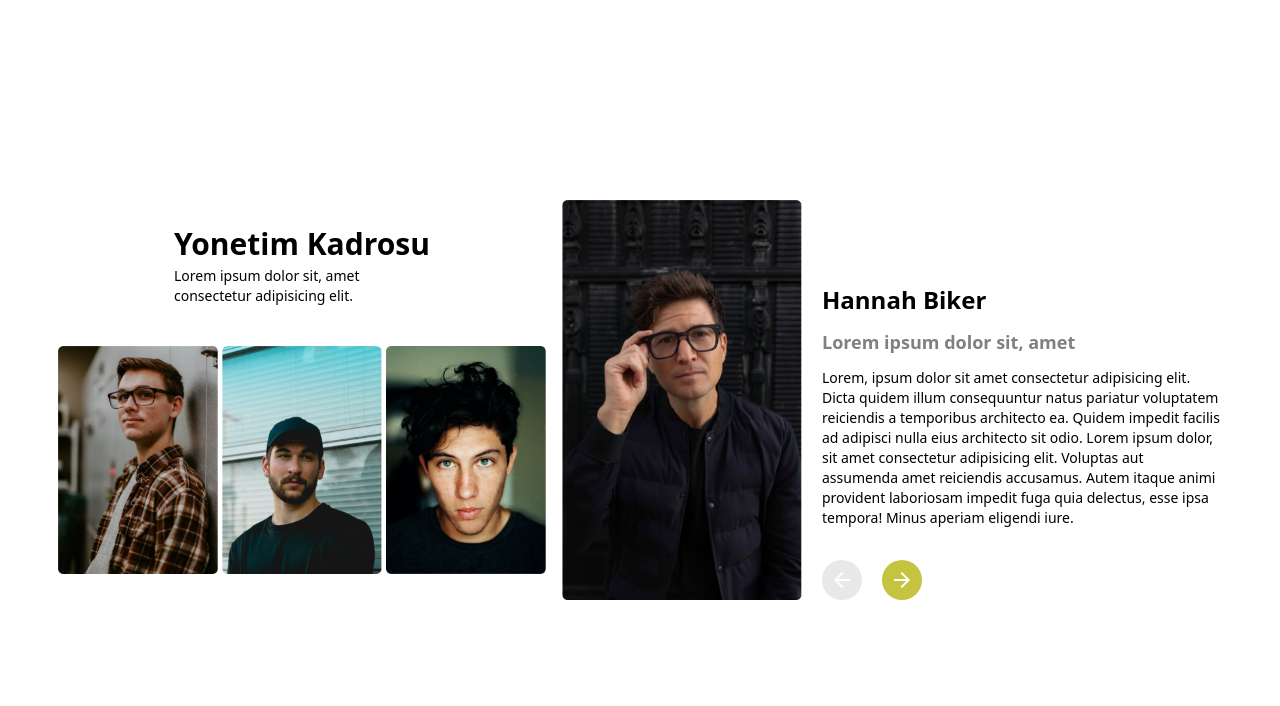
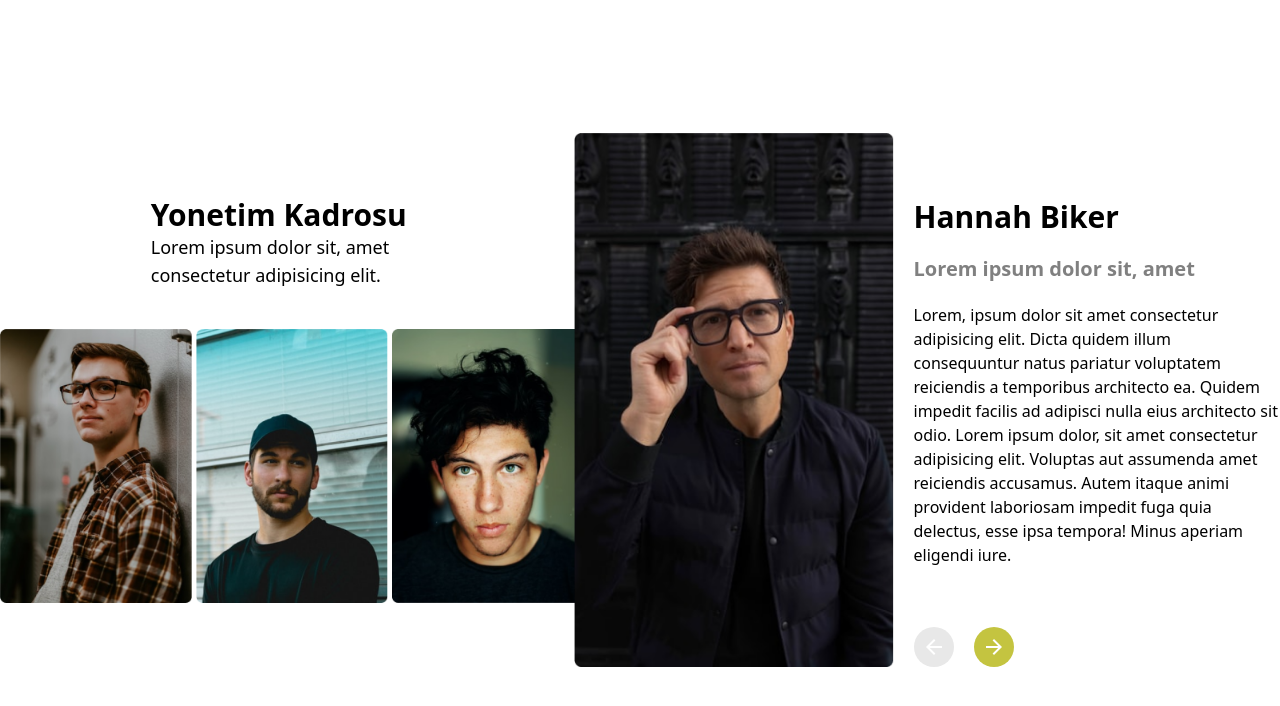
Before and after one commit to the-coder-kalisa/slider, a React (Vite) app: page / in a window 1280 px wide. Shown: the top 706 px of the page. Built offline with nearby package versions, Linux system fonts and the light colour scheme.

Commit message:
finished

```diff
--- a/src/components/Left.tsx
+++ b/src/components/Left.tsx
@@ -1,6 +1,9 @@
 import {
   ArrowBack,
   ArrowForward,
+  ArrowLeft,
+  ArrowRight,
+  ChevronLeft,
 } from "@mui/icons-material";
 import { IconButton } from "@mui/material";
 import { FC } from "react";
@@ -8,14 +11,14 @@ import Person1 from "../images/first.jpg";
 const Left: FC = () => {
   return (
     <div className="flex items-end gap-5">
-      <img className="w-[15rem]" src={Person1} />
+      <img className="w-[20rem]" src={Person1} />
       <div className="flex flex-col gap-32">
-        <div className="flex flex-col gap-3">
-          <div className="font-bold text-2xl">Hannah Biker</div>
-          <div className="text-[gray] text-lg font-semibold">
+        <div className="flex flex-col gap-5">
+          <div className="font-bold text-3xl">Hannah Biker</div>
+          <div className="text-[gray] text-xl font-semibold">
             Lorem ipsum dolor sit, amet
           </div>
-          <div className="max-w-[25rem] text-sm">
+          <div className="max-w-[25rem] ">
             Lorem, ipsum dolor sit amet consectetur adipisicing elit. Dicta
             quidem illum consequuntur natus pariatur voluptatem reiciendis a
             temporibus architecto ea. Quidem impedit facilis ad adipisci nulla
@@ -24,7 +27,7 @@ const Left: FC = () => {
             Autem itaque animi provident laboriosam impedit fuga quia delectus,
             esse ipsa tempora! Minus aperiam eligendi iure.
           </div>
-          <div className="flex items-center mt-5 gap-5">
+          <div className="flex items-center mt-10 gap-5">
             <IconButton style={{ background: "#e8e8e8", color: "white" }}>
               <ArrowBack />
             </IconButton>
--- a/src/components/Right.tsx
+++ b/src/components/Right.tsx
@@ -6,16 +6,16 @@ import Person3 from "../images/second.png";
 const Right: FC = () => {
   return (
     <div className="flex flex-col gap-10 items-center">
-      <div className="flex flex-col gap-1">
+      <div>
         <div className="font-bold text-3xl">Yonetim Kadrosu</div>
-        <div className="max-w-[16rem] text-sm">
+        <div className="max-w-[16rem] text-lg">
           Lorem ipsum dolor sit, amet consectetur adipisicing elit.
         </div>
       </div>
       <div className="flex gap-1">
-        <img className="w-[10rem]" src={Person2} />
-        <img className="w-[10rem]" src={Person3} />
-        <img className="w-[10rem]" src={Person1} />
+        <img className="w-[12rem]" src={Person2} />
+        <img className="w-[12rem]" src={Person3} />
+        <img className="w-[12rem]" src={Person1} />
       </div>
     </div>
   );
```
